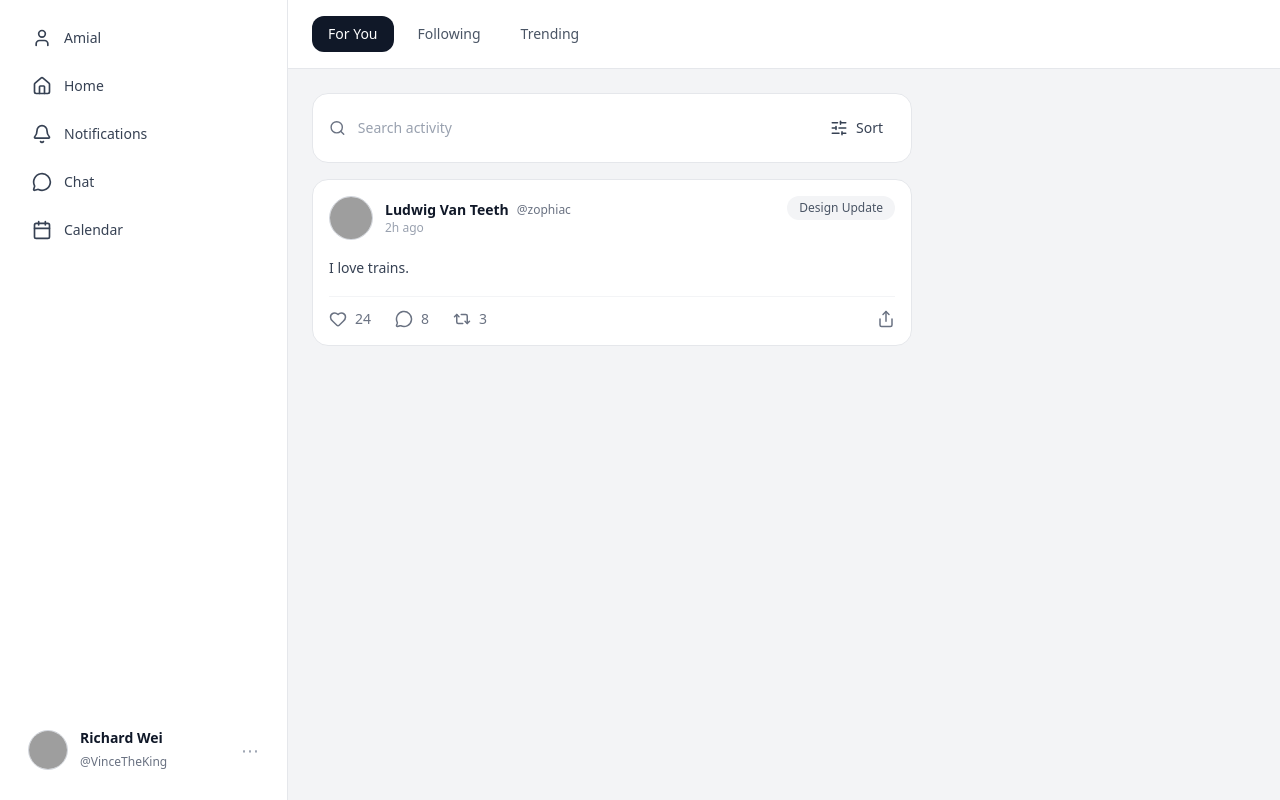
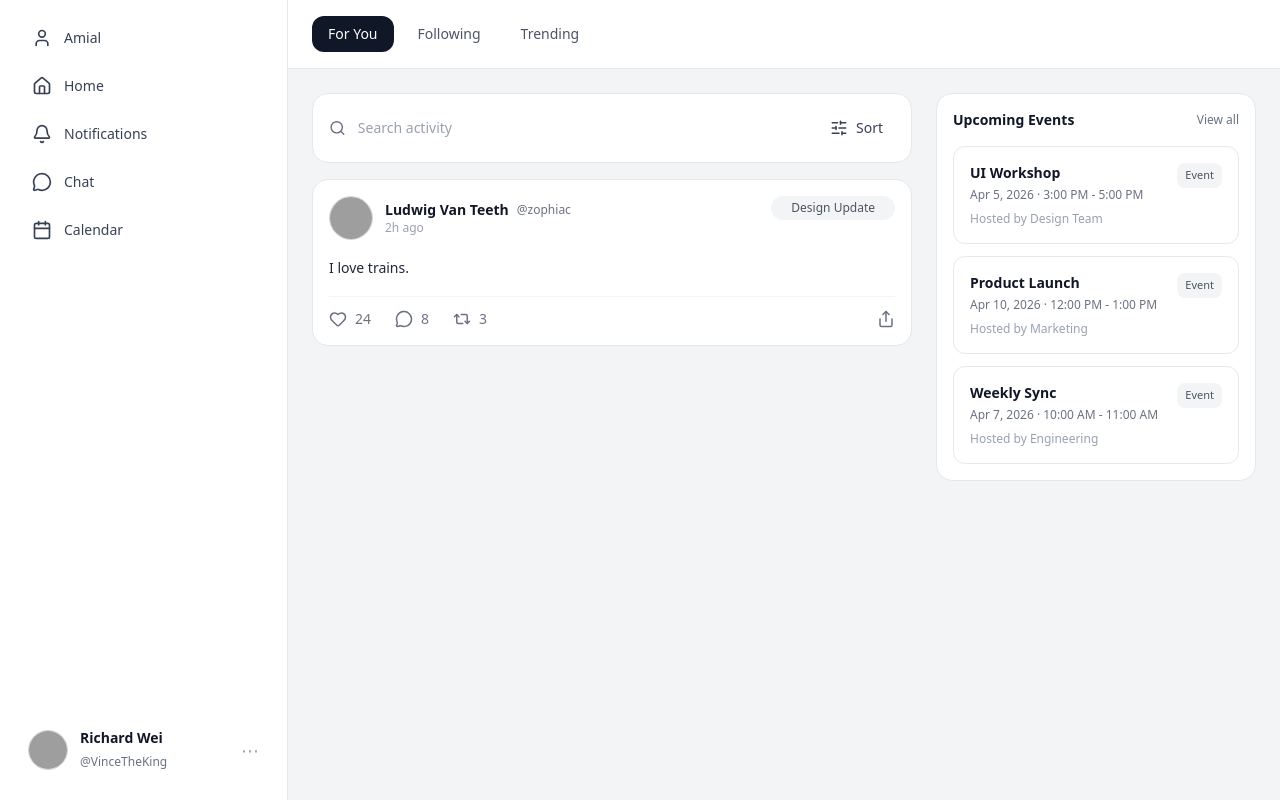
Before and after one commit to Amial-net/Amial, a React (Vite) app in the folder client/: page /activities in a window 1280 px wide. Built offline with nearby package versions, Linux system fonts and the light colour scheme; grey boxes are pictures that could not be loaded.

Commit message:
Activities-Page UpcomingPanel

```diff
--- a/client/src/Pages/ActivitiesPage.tsx
+++ b/client/src/Pages/ActivitiesPage.tsx
@@ -134,13 +134,13 @@ function ActivityCard({
           </div>
         </div>
 
-        <span className="text-xs font-medium px-3 py-1 rounded-full bg-gray-100 text-gray-600">
+        <span className="text-xs font-medium px-5 py-1 rounded-full bg-gray-100 text-gray-600">
           {type}
         </span>
       </div>
 
       <div className="mt-4">
-        <p className="text-sm text-gray-700 leading-6">{content}</p>
+        <p className="text-sm text-gray-800 leading-6">{content}</p>
       </div>
 
       <div className="mt-4 pt-3 border-t border-gray-100 flex items-center gap-6 text-gray-500">
@@ -171,6 +171,86 @@ function FilterPanel() {
   return <></>;
 }
 
+type Event = {
+  title: string;
+  date: string;
+  time: string;
+  host: string;
+};
+
 function UpcomingPanel() {
-  return <></>;
+  const upcomingEvents: Event[] = [
+    {
+      title: "UI Workshop",
+      date: "Apr 5, 2026",
+      time: "3:00 PM - 5:00 PM",
+      host: "Design Team",
+    },
+    {
+      title: "Product Launch",
+      date: "Apr 10, 2026",
+      time: "12:00 PM - 1:00 PM",
+      host: "Marketing",
+    },
+    {
+      title: "Weekly Sync",
+      date: "Apr 7, 2026",
+      time: "10:00 AM - 11:00 AM",
+      host: "Engineering",
+    },
+  ];
+
+  return (
+    <section className="bg-white border border-gray-200 rounded-2xl p-4 space-y-4">
+      <PanelHeader title="Upcoming Events" />
+      <div className="space-y-3">
+        {upcomingEvents.map((event, index) => (
+          <EventCard key={index} event={event} />
+        ))}
+      </div>
+    </section>
+  );
 }
+
+type PanelHeaderProps = {
+  title: string;
+};
+
+function PanelHeader({ title }: PanelHeaderProps) {
+  return (
+    <div className="flex items-center justify-between">
+      <h2 className="text-sm font-semibold text-gray-900">{title}</h2>
+      <button className="text-xs font-medium text-gray-500 hover:text-black transition-colors">
+        View all
+      </button>
+    </div>
+  );
+}
+
+type EventCardProps = {
+  event: Event;
+};
+
+function EventCard({ event }: EventCardProps) {
+  const { title, date, time, host } = event;
+
+  return (
+    <article className="border border-gray-200 rounded-xl p-4 hover:bg-gray-50 hover:shadow-sm transition-all cursor-pointer">
+      <div className="flex items-start justify-between gap-3">
+        <div className="min-w-0">
+          <h3 className="text-sm font-semibold text-gray-900 truncate">
+            {title}
+          </h3>
+          <p className="mt-1 text-xs text-gray-500">
+            {date} · {time}
+          </p>
+          <p className="mt-2 text-xs text-gray-400">Hosted by {host}</p>
+        </div>
+
+        <div className="shrink-0 px-2 py-1 rounded-lg bg-gray-100 text-[11px] font-medium text-gray-600">
+          Event
+        </div>
+      </div>
+    </article>
+  );
+}
```
